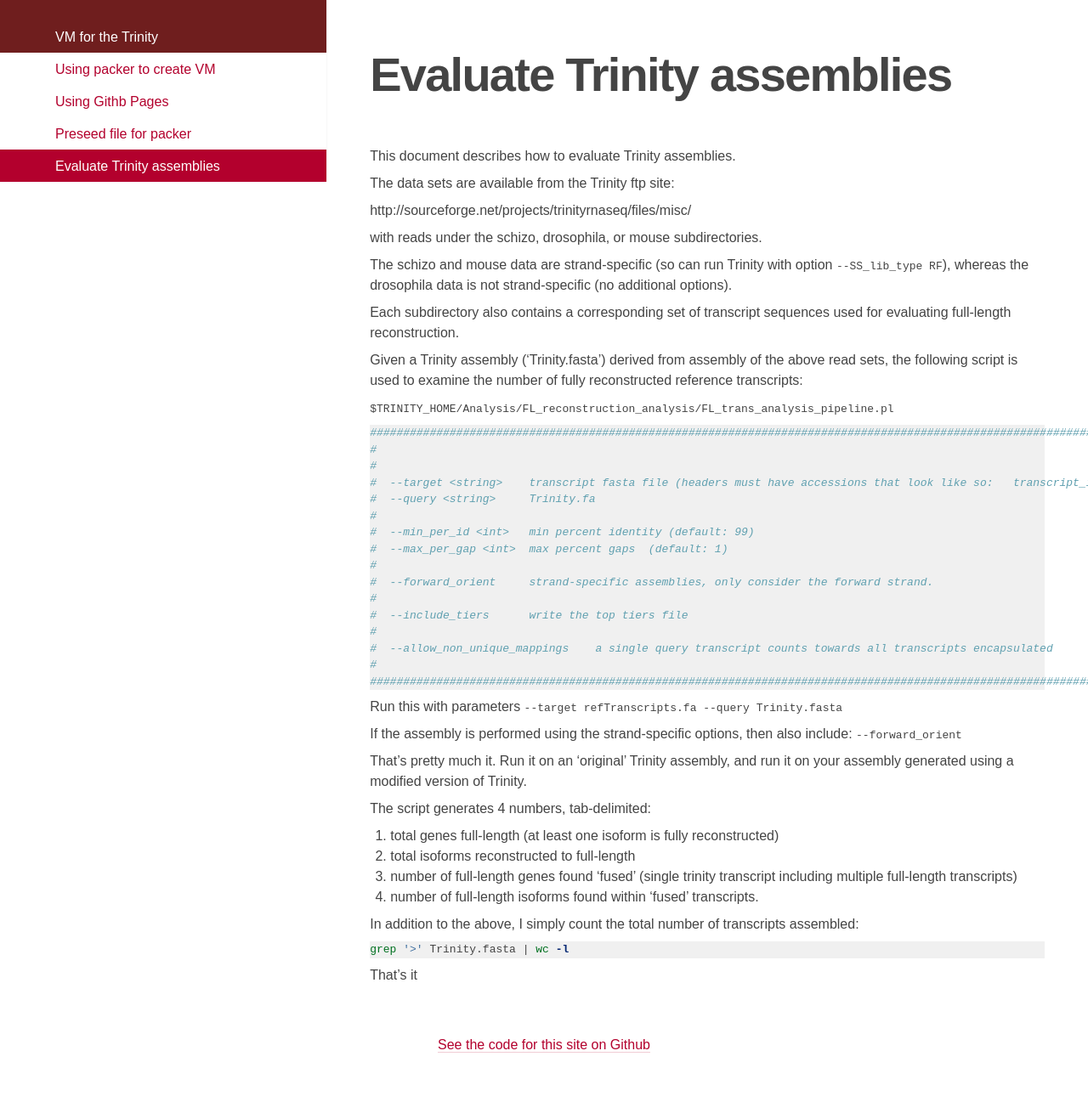
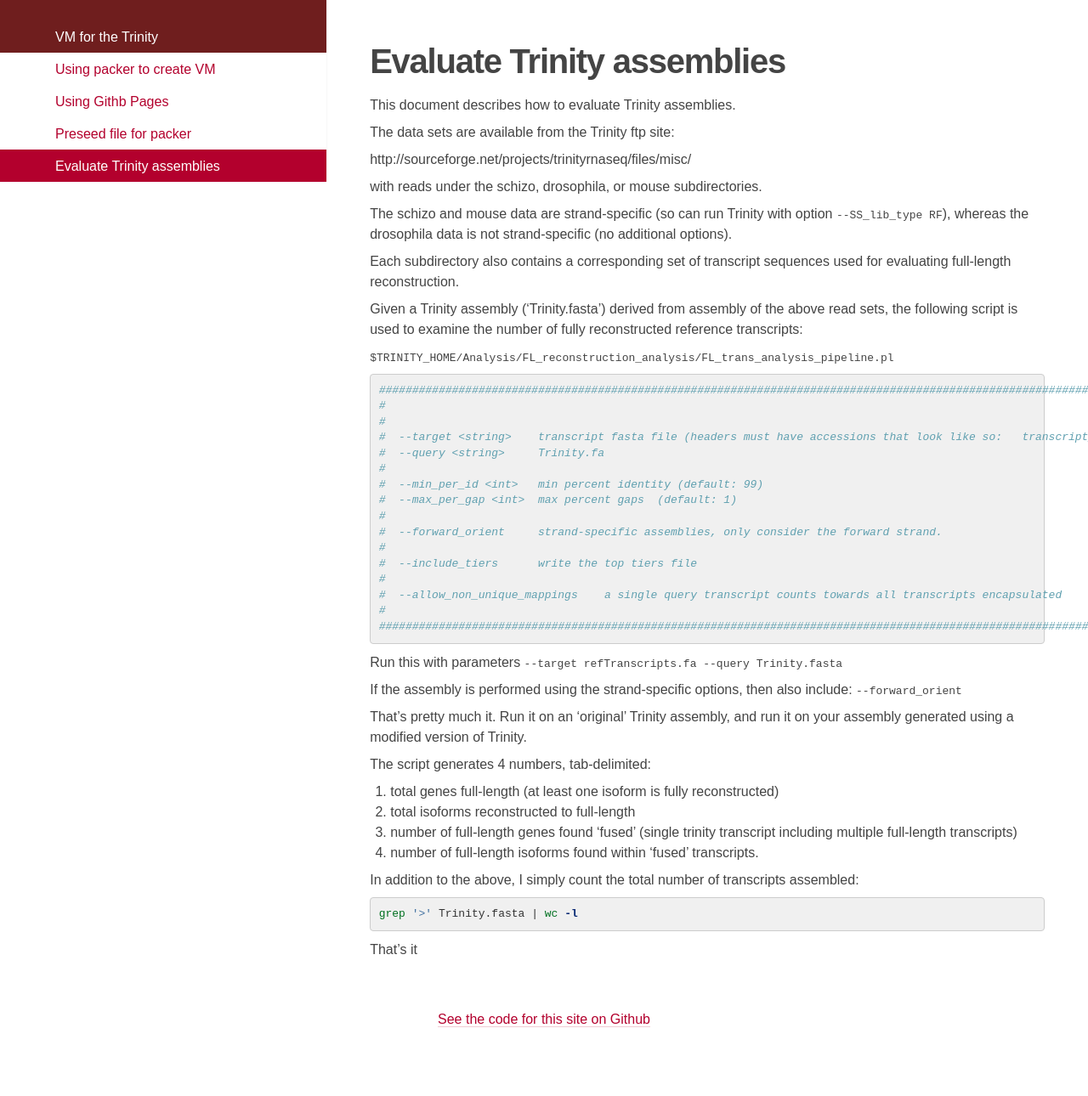
Before and after one commit to freme/trinityvm, a Jekyll site: the page built from testing.md, in a window 1280 px wide. Shown: the whole page at 85% size. Built offline with Jekyll 4.4.1, drawn with Linux system fonts in a browser that asks for light colours; after the commit the page ends 1260 px from its top, so only the background shows below that.

Commit message:
added box around code blocks and reduced fonsize of headings

```diff
--- a/css/main.css
+++ b/css/main.css
@@ -47,10 +47,10 @@ h2 {
 */
 h1 {
 	font-weight: 700;
-	font-size: 3.5em;
+	font-size: 2.5em;
 	line-height: 1;
 	letter-spacing: -0.03125em;
-	margin: 0.5em 0 1em;
+	margin: 0.5em 0 0.5em;
    -webkit-font-smoothing: antialiased;
     }
 
@@ -113,7 +113,19 @@ p, pre, blockquote, ul, ol, dl, figure, figcaption, table, fieldset, details {
 	line-height: 1.5; /* 24px */
 	margin: 0.5em 0; /* 8px 0 */
     }
-
+pre {
+  display: block;
+  padding: 9.5px;
+  margin: 0 0 10px;
+  font-size: 13px;
+  line-height: 1.42857143;
+  word-break: break-all;
+  word-wrap: break-word;
+  color: #333333;
+  background-color: #f5f5f5;
+  border: 1px solid #cccccc;
+  border-radius: 4px;
+}
 ol {
 	list-style-type: decimal;
 	padding: 0;
```
